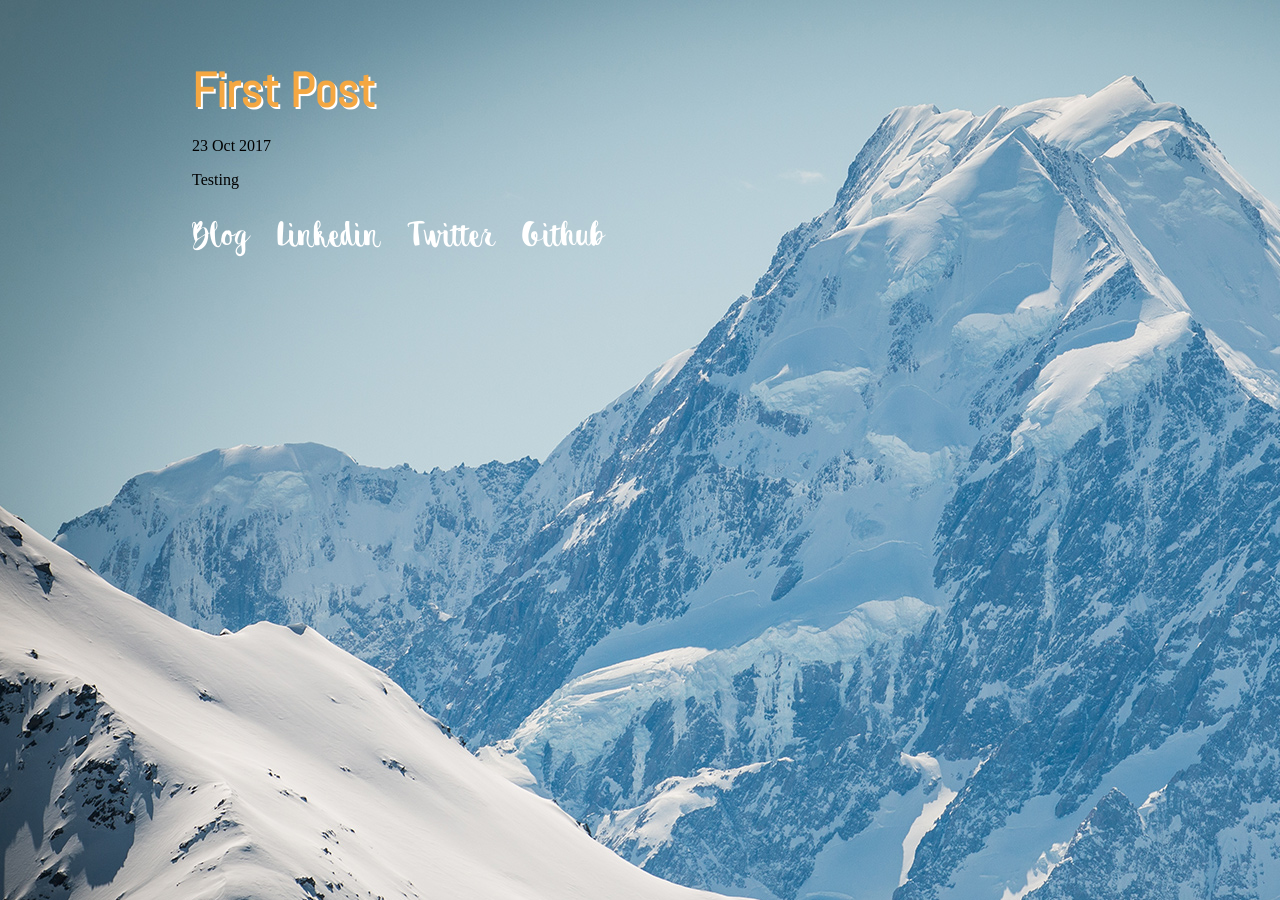
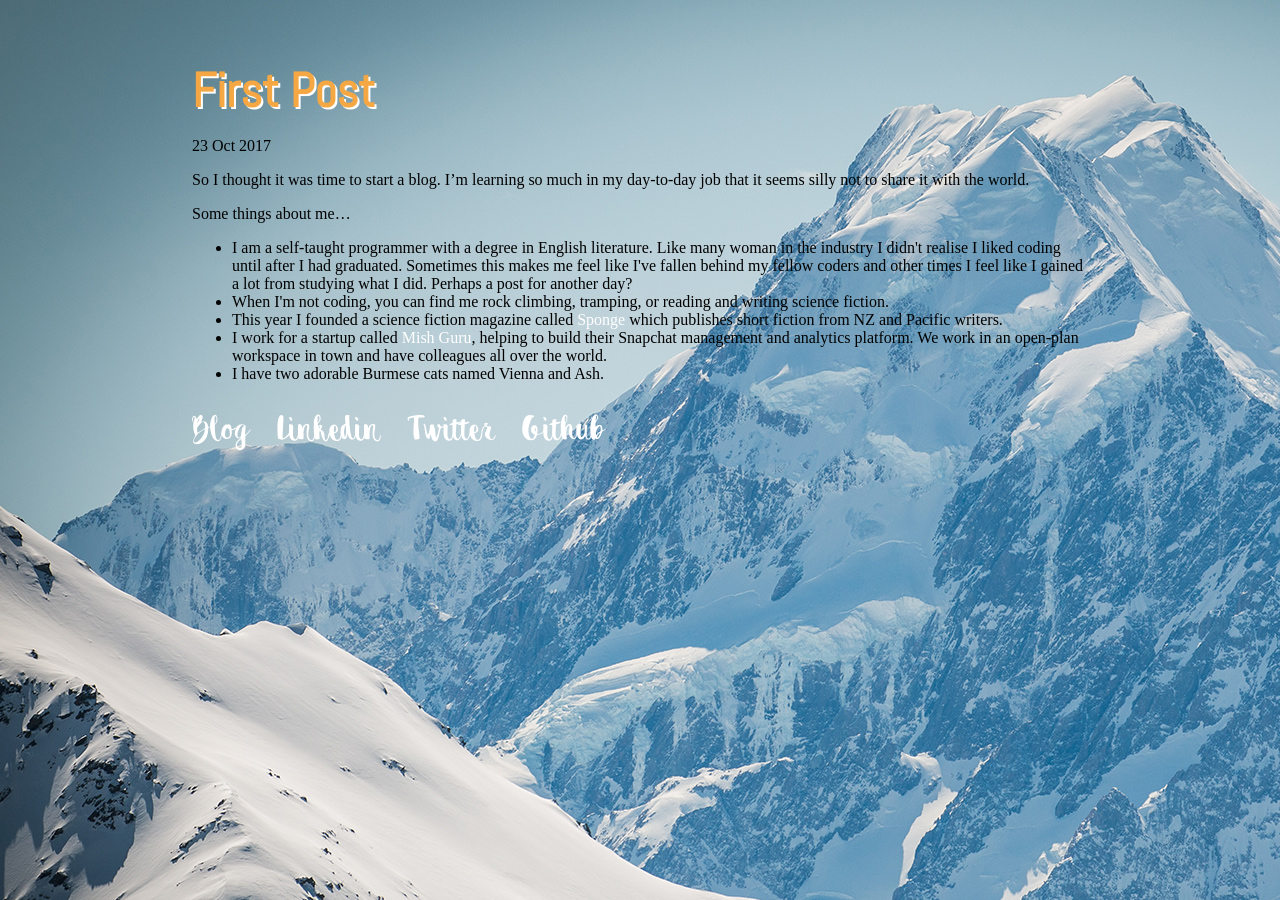
Before and after one commit to ljewalsh/ljewalsh.github.io, a Jekyll site: the page built from _posts/2017-10-23-first-blog.md, in a window 1280 px wide. Built offline with Jekyll 4.4.1, drawn with Linux system fonts in a browser that asks for light colours.

Commit message:
Updates first blog post

```diff
--- a/_posts/2017-10-23-first-blog.md
+++ b/_posts/2017-10-23-first-blog.md
@@ -4,4 +4,19 @@ title: "First Post"
 date: 2017-10-23
 ---
 
-Testing
+So I thought it was time to start a blog. I'm learning so much in my day-to-day job that it seems silly not to share it with the world.
+
+Some things about me...
+
+<ul>
+<li>I am a self-taught programmer with a degree in English literature. Like many woman in the industry I didn't realise I liked coding until after I had graduated. Sometimes this makes me feel like I've fallen behind my fellow coders and other times I feel like I gained a lot from studying what I did. Perhaps a post for another day?</li>
+
+<li>When I'm not coding, you can find me rock climbing, tramping, or reading and writing science fiction.</li>
+
+<li>This year I founded a science fiction magazine called <a href="http://sponge.nz">Sponge</a> which publishes short fiction from NZ and Pacific writers.</li>
+
+<li>I work for a startup called <a href="http://www.mish.guru">Mish Guru</a>, helping to build their Snapchat management and analytics platform. We work in an open-plan workspace in town and have colleagues all over the world.
+</li>
+
+<li>I have two adorable Burmese cats named Vienna and Ash.</li>
+</ul>
```
